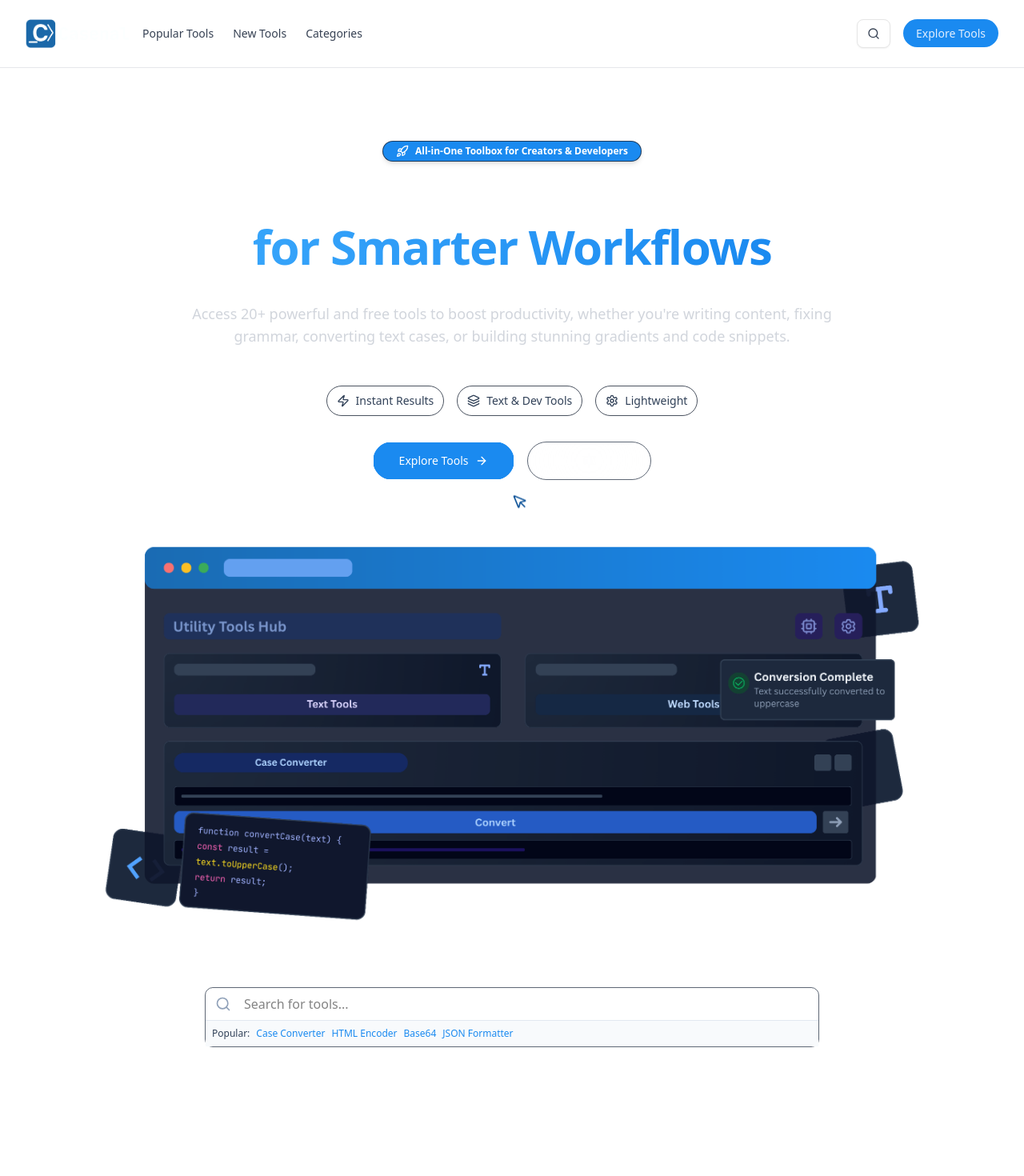
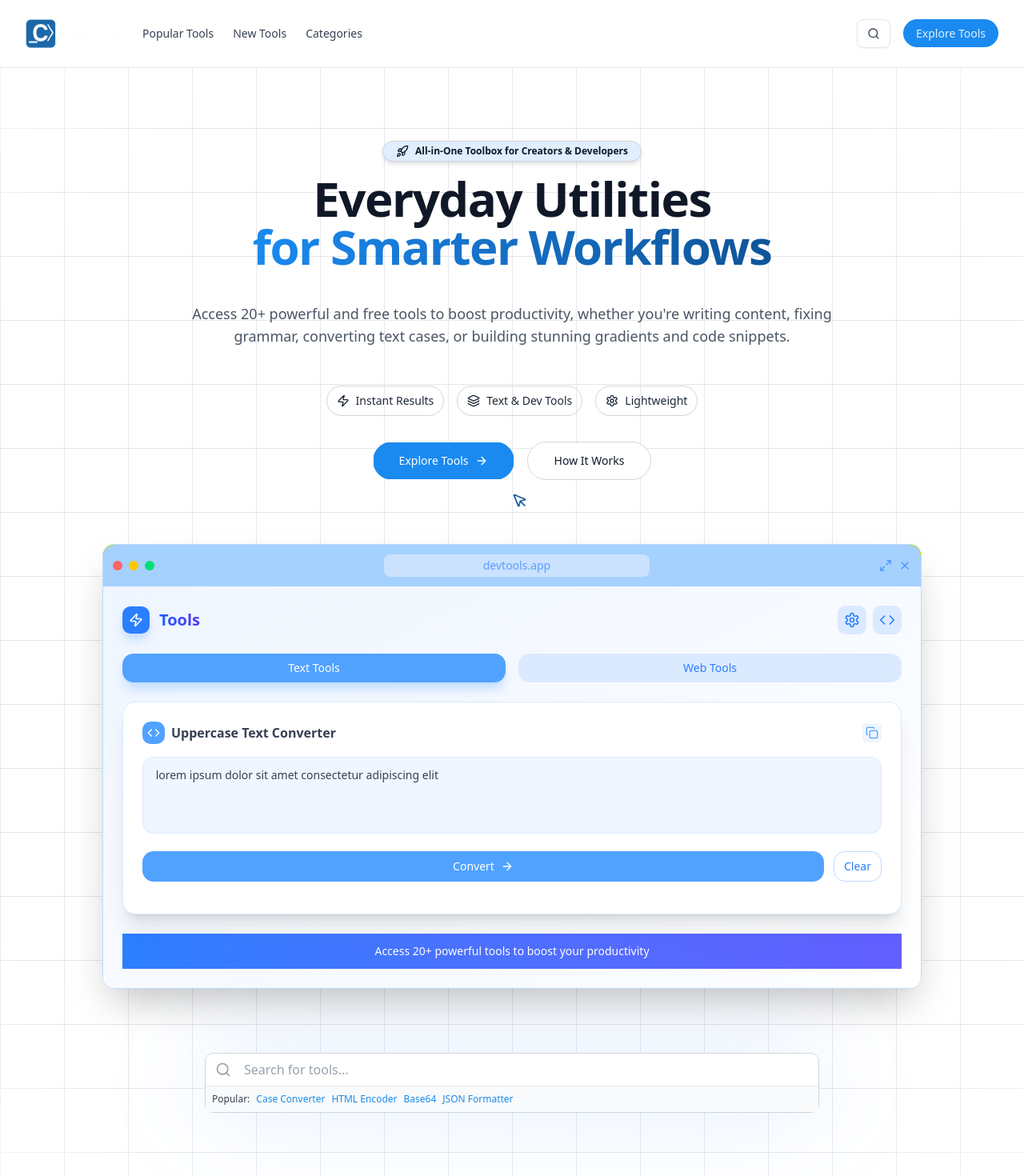
Before and after one commit to ehtishamsh/casenal, a Next.js app: page / in a window 1280 px wide. Shown: the top 1470 px of the page at 80% size. Before the commit the page ends 1405 px from the top, so only its background shows below. Built offline with nearby package versions, Linux system fonts and the light colour scheme.

Commit message:
hero section design change

```diff
--- a/app/_components/landing/HeroSection.tsx
+++ b/app/_components/landing/HeroSection.tsx
@@ -9,122 +9,113 @@ import {
 } from "lucide-react";
 import Link from "next/link";
 import React from "react";
+import CreativeDashboard from "../CreativeDashboard";
 
 function HeroSection() {
   return (
-    <main className="relative flex min-h-screen flex-col items-center justify-between p-24 bg-white dark:bg-slate-950">
-      {/* Main Content */}
+    <main className="relative flex min-h-screen flex-col items-center justify-between p-24 bg-white dark:bg-maintheme-100">
+      {/* Grid Overlay */}
+      <div className="absolute inset-0 z-0 bg-[linear-gradient(to_right,#e5e7eb_1px,transparent_1px),linear-gradient(to_bottom,#e5e7eb_1px,transparent_1px)] dark:bg-[linear-gradient(to_right,#23232370_1px,transparent_1px),linear-gradient(to_bottom,#23232370_1px,transparent_1px)] bg-[size:5rem_5rem] [mask-image:radial-gradient(ellipse_80%_80%_at_50%_50%,#000_70%,transparent_100%)]"></div>
+
+      {/* Content Wrapper */}
       <div className="z-10 max-w-[800px] text-center flex flex-col items-center justify-center gap-4">
-        <div
-          className="inline-flex items-center rounded-full border px-4 py-1 text-xs font-semibold transition-all duration-300 focus:outline-none focus:ring-2 focus:ring-ring focus:ring-offset-2 border-gray-800/80 bg-maintheme-500 dark:bg-maintheme-1000 text-white shadow-md hover:shadow-lg hover:brightness-110 mx-auto md:mx-0 w-fit hero-badge"
-          data-v0-t="badge"
-        >
-          <span>
+        <div className="inline-flex items-center rounded-full border px-4 py-1 text-xs font-semibold transition-all duration-300 focus:outline-none focus:ring-2 focus:ring-ring focus:ring-offset-2 border-gray-300 dark:border-gray-800/80 bg-maintheme-100 dark:bg-maintheme-1000 text-gray-900 dark:text-white shadow-md hover:shadow-lg hover:brightness-110 mx-auto md:mx-0 w-fit">
           <LucideRocket className="mr-2 size-4" />
-          </span>
           All-in-One Toolbox for Creators & Developers
         </div>
 
-        <h1 className="text-4xl md:text-5xl lg:text-6xl font-bold tracking-tight text-white mb-6">
+        <h1 className="text-4xl md:text-5xl lg:text-6xl font-bold tracking-tight text-gray-900 dark:text-white mb-6">
           Everyday Utilities <br />
-          <span className="bg-gradient-to-r from-maintheme-400 to-maintheme-500 bg-clip-text text-transparent">
+          <span className="bg-gradient-to-r from-maintheme-500 to-maintheme-700 bg-clip-text text-transparent">
             for Smarter Workflows
           </span>
         </h1>
 
-        <p className="text-sm md:text-base lg:text-lg text-gray-300 mb-8">
-          Access 20+ powerful and free tools to boost productivity, whether{" "}
-          {"you're"} writing content, fixing grammar, converting text cases, or
+        <p className="text-sm md:text-base lg:text-lg text-gray-600 dark:text-gray-300 mb-8">
+          Access 20+ powerful and free tools to boost productivity, whether
+          you're writing content, fixing grammar, converting text cases, or
           building stunning gradients and code snippets.
         </p>
 
         <div className="flex flex-wrap justify-center gap-4 mb-4">
-          <div className="flex items-center gap-2 rounded-full px-3 py-2 border border-gray-800/80">
-            <span className="text-sm text-slate-700 dark:text-slate-200 flex items-center gap-2">
-              <Zap className="size-4 text-slate-700 dark:text-slate-200" />
-              Instant Results
+          {[
+            { icon: Zap, text: "Instant Results" },
+            { icon: Layers, text: "Text & Dev Tools" },
+            { icon: Settings, text: "Lightweight" },
+          ].map(({ icon: Icon, text }) => (
+            <div
+              key={text}
+              className="flex items-center gap-2 rounded-full px-3 py-2 border border-gray-300 dark:border-gray-800/80"
+            >
+              <span className="text-sm text-gray-800 dark:text-slate-200 flex items-center gap-2">
+                <Icon className="size-4 text-gray-800 dark:text-slate-200" />
+                {text}
               </span>
             </div>
-
-          <div className="flex items-center gap-2 rounded-full px-3 py-2 border border-gray-800/80">
-            <span className="text-sm text-slate-700 dark:text-slate-200 flex items-center gap-2">
-              <Layers className="size-4 text-slate-700 dark:text-slate-200" />
-              Text & Dev Tools
-            </span>
+          ))}
         </div>
 
-          <div className="flex items-center gap-2 rounded-full px-3 py-2 border border-gray-800/80">
-            <span className="text-sm text-slate-700 dark:text-slate-200 flex items-center gap-2">
-              <Settings className="size-4 text-slate-700 dark:text-slate-200" />
-              Lightweight
-            </span>
-          </div>
-        </div>
         <div className="flex relative justify-center gap-4 items-center">
           <Link
             href="#"
-            className="group relative inline-flex h-12 overflow-hidden rounded-full  p-[1px] focus:outline-none focus:ring-2 focus:ring-maintheme-400 focus:ring-offset-2 focus:ring-offset-black"
+            className="group relative inline-flex h-12 overflow-hidden rounded-full p-[1px] focus:outline-none focus:ring-2 focus:ring-maintheme-400 focus:ring-offset-2 focus:ring-offset-white dark:focus:ring-offset-black"
           >
             <span className="inline-flex h-full w-full cursor-pointer items-center justify-center rounded-lg bg-maintheme-500 px-8 py-1 text-sm font-medium text-white backdrop-blur-3xl">
               Explore Tools
               <ArrowRight className="ml-2 h-4 w-4 transition-transform group-hover:translate-x-1" />
             </span>
           </Link>
+
           <Link
             href="#"
-            className="group relative inline-flex h-12 overflow-hidden rounded-full border border-gray-700/80 p-[1px] focus:outline-none focus:ring-2 focus:ring-maintheme-400 focus:ring-offset-2 focus:ring-offset-black"
+            className="group relative inline-flex h-12 overflow-hidden rounded-full border border-gray-300 dark:border-gray-700/80 p-[1px] focus:outline-none focus:ring-2 focus:ring-maintheme-400 focus:ring-offset-2 focus:ring-offset-white dark:focus:ring-offset-black"
           >
-            <span className="inline-flex h-full w-full cursor-pointer items-center justify-center rounded-lg  px-8 py-1 text-sm font-medium text-white backdrop-blur-3xl">
+            <span className="inline-flex h-full w-full cursor-pointer items-center justify-center rounded-lg bg-white dark:bg-transparent px-8 py-1 text-sm font-medium text-gray-900 dark:text-white backdrop-blur-3xl">
               How It Works
             </span>
           </Link>
+
           <div className="absolute -bottom-10 left-1/2 animate-bounce">
-            <MousePointer className="h-5 w-5 text-maintheme-700" />
+            <MousePointer className="h-5 w-5 text-maintheme-700 dark:text-maintheme-500" />
           </div>
         </div>
       </div>
-      <div className="mt-20  max-w-5xl w-full flex items-center justify-center mx-auto">
-        <img src="/devtools.png" alt="Casenal Hero" className="w-full" />
-      </div>
-      <div className="max-w-3xl mt-20 w-full mx-auto">
-        <form className="flex items-center flex-wrap justify-center border border-gray-700/80 rounded-lg">
-          <div className="px-2 w-full relative ">
-            <span className="absolute left-3 top-1/2 h-5 w-5 -translate-y-1/2 text-slate-400 dark:text-slate-500 ">
+
+      {/* Hero Image */}
+      <CreativeDashboard />
+
+      {/* Search Form */}
+      <div className="max-w-3xl mt-20 relative w-full mx-auto">
+        <div className="absolute top-0 left-1/2 -translate-x-1/2 w-full h-[60px] rounded-full bg-blue-500/20 z-[1] blur-3xl"></div>
+
+        <form className="flex items-center relative z-10 flex-wrap justify-center border border-gray-300 dark:border-gray-700/80 rounded-lg bg-white dark:bg-slate-950">
+          <div className="px-2 w-full relative">
+            <span className="absolute left-3 top-1/2 h-5 w-5 -translate-y-1/2 text-gray-400 dark:text-slate-500">
               <Search className="h-5 w-5" />
             </span>
             <input
               type="text"
               placeholder="Search for tools..."
-              className="bg-white pl-10 py-2 text-base w-full border-slate-200 dark:bg-slate-950"
+              className="bg-white dark:bg-slate-950 text-gray-800 dark:text-white placeholder:text-gray-400 pl-10 py-2 text-base w-full border-slate-200 dark:border-slate-800"
             />
           </div>
-          <div className="px-2 w-full relative  bg-slate-50 dark:bg-slate-900 border-t border-slate-200 dark:border-slate-800 ">
-            <span className="text-xs text-slate-700 dark:text-slate-200 flex items-center gap-2 py-2">
+          <div className="px-2 w-full relative bg-gray-50 dark:bg-slate-900 border-t border-gray-200 dark:border-slate-800">
+            <span className="text-xs text-gray-700 dark:text-slate-200 flex items-center gap-2 py-2">
               Popular:
+              {[
+                "Case Converter",
+                "HTML Encoder",
+                "Base64",
+                "JSON Formatter",
+              ].map((tool) => (
                 <Link
+                  key={tool}
                   href="#"
                   className="text-maintheme-500 text-xs hover:underline"
                 >
-                Case Converter
+                  {tool}
                 </Link>
-              <Link
-                href="#"
-                className="text-maintheme-500 text-xs hover:underline"
-              >
-                HTML Encoder
-              </Link>
-              <Link
-                href="#"
-                className="text-maintheme-500 text-xs hover:underline"
-              >
-                Base64
-              </Link>
-              <Link
-                href="#"
-                className="text-maintheme-500 text-xs hover:underline"
-              >
-                JSON Formatter
-              </Link>
+              ))}
             </span>
           </div>
         </form>
--- /dev/null
+++ b/app/_components/landing/TrustedDev.tsx
@@ -0,0 +1,7 @@
+import React from "react";
+
+function TrustedDev() {
+  return <div className="mt">TrustedDev</div>;
+}
+
+export default TrustedDev;
```
Also changed, not shown: public/devtools.png (deleted). Lines whose indentation alone changed are shown as unchanged.
